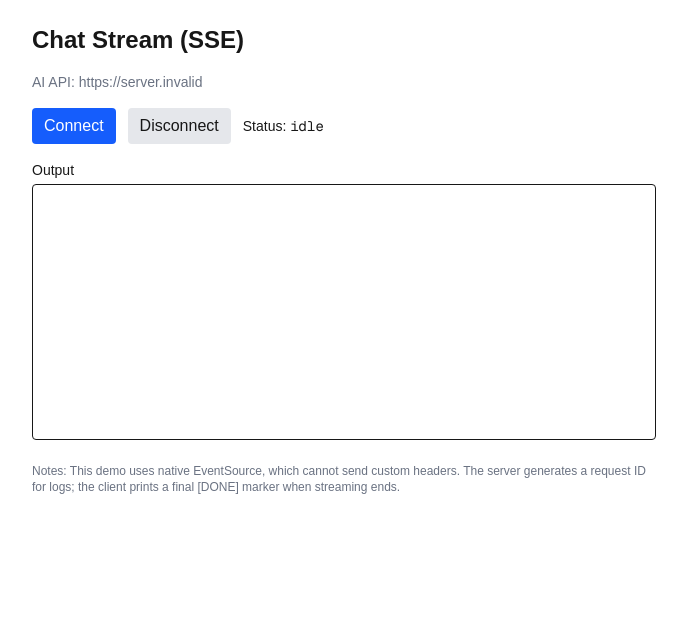
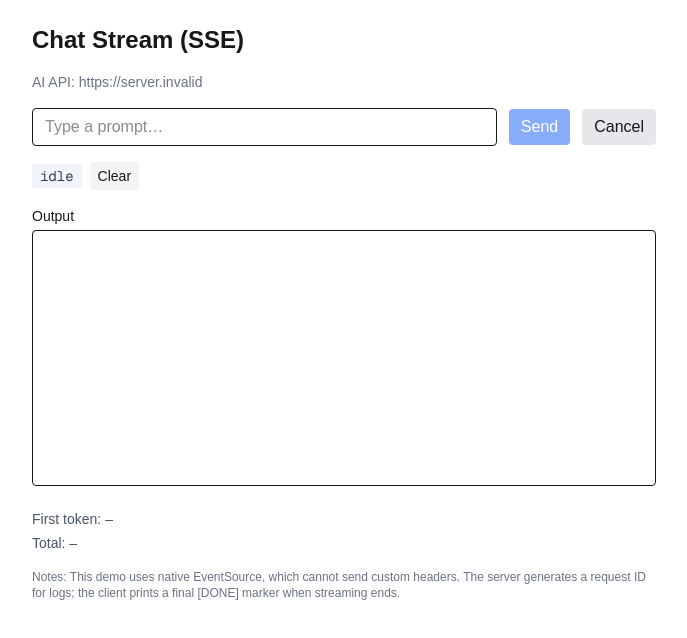
Before and after one commit to Antonio7098/coach-up-frontend, a Next.js app in the folder ui/: page /chat in a window 1280 px wide. Shown: the top 638 px of the page, without its empty margins (296-983 px from the left). Built offline with nearby package versions, Linux system fonts and the light colour scheme; no server answers.

Commit message:
SPR-001: close sprint; annotate deferrals; Playwright E2E added - Close SPR-001 (docs), defer unit/contract tests & k6 to SPR-002 - Start SPR-002 (in progress) - Add Playwright config and /chat E2E - Update OpenAPI JSON and Makefile - Polish /api/chat proxy and /chat page as part of streaming work

```diff
--- /dev/null
+++ b/ui/playwright.config.ts
@@ -0,0 +1,16 @@
+import { defineConfig, devices } from '@playwright/test';
+
+export default defineConfig({
+  testDir: './tests',
+  timeout: 30000,
+  expect: { timeout: 10000 },
+  use: {
+    baseURL: process.env.BASE_URL || 'http://localhost:3000',
+    trace: 'retain-on-failure',
+    video: 'off',
+    screenshot: 'only-on-failure',
+  },
+  projects: [
+    { name: 'chromium', use: { ...devices['Desktop Chrome'] } },
+  ],
+});
--- a/ui/src/app/api/chat/route.ts
+++ b/ui/src/app/api/chat/route.ts
@@ -11,7 +11,8 @@ function aiApiBaseUrl() {
 
 export async function GET(request: Request) {
   const controller = new AbortController();
-  const upstreamUrl = `${aiApiBaseUrl()}/chat/stream`;
+  const { search } = new URL(request.url);
+  const upstreamUrl = `${aiApiBaseUrl()}/chat/stream${search}`;
   const requestId = (globalThis as any).crypto?.randomUUID?.() ??
     Math.random().toString(36).slice(2);
 
--- a/ui/src/app/chat/page.tsx
+++ b/ui/src/app/chat/page.tsx
@@ -13,6 +13,10 @@ export default function ChatPage() {
     | "closed"
   >( "idle");
   const [output, setOutput] = useState("");
+  const [prompt, setPrompt] = useState("");
+  const [startedAt, setStartedAt] = useState<number | null>(null);
+  const [firstTokenMs, setFirstTokenMs] = useState<number | null>(null);
+  const [totalMs, setTotalMs] = useState<number | null>(null);
   const esRef = useRef<EventSource | null>(null);
   const retryRef = useRef<number>(0);
   const retryTimerRef = useRef<ReturnType<typeof setTimeout> | null>(null);
@@ -34,13 +38,20 @@ export default function ChatPage() {
     retryRef.current = 0;
   }, []);
 
-  const connect = useCallback(() => {
+  const connect = useCallback((p?: string) => {
     // Clean any previous connection
     disconnect();
 
     setStatus("connecting");
     // Use same-origin API proxy to avoid CORS
-    const url = `/api/chat`;
+    const qs = p && p.length > 0 ? `?prompt=${encodeURIComponent(p)}` : "";
+    const url = `/api/chat${qs}`;
+    // Reset output/metrics
+    setOutput("");
+    setFirstTokenMs(null);
+    setTotalMs(null);
+    const t0 = Date.now();
+    setStartedAt(t0);
     const es = new EventSource(url, { withCredentials: false });
     esRef.current = es;
 
@@ -53,8 +64,15 @@ export default function ChatPage() {
       // Server sends token chunks and a final [DONE]
       if (evt.data === "[DONE]") {
         append("\n[DONE]\n");
+        if (firstTokenMs == null) {
+          setFirstTokenMs(Date.now() - t0);
+        }
+        setTotalMs(Date.now() - t0);
         disconnect();
         return;
+      }
+      if (firstTokenMs == null) {
+        setFirstTokenMs(Date.now() - t0);
       }
       append(evt.data);
     };
@@ -86,21 +104,63 @@ export default function ChatPage() {
       <h1 className="text-2xl font-semibold">Chat Stream (SSE)</h1>
       <p className="text-sm text-gray-500">AI API: {AI_API_BASE_URL}</p>
 
-      <div className="flex items-center gap-3">
+      <form
+        onSubmit={(e) => {
+          e.preventDefault();
+          connect(prompt);
+        }}
+        className="flex items-center gap-3"
+      >
+        <input
+          type="text"
+          value={prompt}
+          onChange={(e) => setPrompt(e.target.value)}
+          placeholder="Type a prompt…"
+          className="flex-1 rounded border px-3 py-1.5"
+        />
         <button
-          onClick={connect}
+          type="submit"
           className="rounded bg-blue-600 px-3 py-1.5 text-white hover:bg-blue-700 disabled:opacity-50"
-          disabled={status === "connecting" || status === "open" || status === "retrying"}
+          disabled={status === "connecting" || status === "open" || status === "retrying" || prompt.length === 0}
         >
-          Connect
+          Send
         </button>
         <button
+          type="button"
           onClick={disconnect}
           className="rounded bg-gray-200 px-3 py-1.5 hover:bg-gray-300"
         >
-          Disconnect
+          Cancel
         </button>
-        <span className="text-sm">Status: <span className="font-mono">{status}</span></span>
+      </form>
+
+      <div className="flex items-center gap-2 text-sm">
+        <span
+          className={`inline-flex items-center rounded px-2 py-0.5 font-mono ${
+            status === "open"
+              ? "bg-green-100 text-green-700"
+              : status === "connecting"
+              ? "bg-yellow-100 text-yellow-700"
+              : status === "retrying"
+              ? "bg-orange-100 text-orange-700"
+              : status === "closed"
+              ? "bg-gray-100 text-gray-700"
+              : "bg-slate-100 text-slate-700"
+          }`}
+        >
+          {status}
+        </span>
+        <button
+          type="button"
+          onClick={() => {
+            setOutput("");
+            setFirstTokenMs(null);
+            setTotalMs(null);
+          }}
+          className="rounded bg-gray-100 px-2 py-1 hover:bg-gray-200"
+        >
+          Clear
+        </button>
       </div>
 
       <div>
@@ -112,6 +172,20 @@ export default function ChatPage() {
         />
       </div>
 
+      <div className="text-sm text-gray-600 space-y-1">
+        <div>
+          First token: {firstTokenMs != null ? `${firstTokenMs} ms` : "–"}
+        </div>
+        <div>
+          Total: {totalMs != null ? `${totalMs} ms` : "–"}
+        </div>
+        {startedAt != null && (
+          <div className="text-xs text-gray-400">
+            Started at: {new Date(startedAt).toLocaleTimeString()}
+          </div>
+        )}
+      </div>
+
       <div className="text-xs text-gray-500">
         Notes: This demo uses native EventSource, which cannot send custom headers. The server generates a request ID for logs; the client prints a final [DONE] marker when streaming ends.
       </div>
```
Also changed, not shown: ui/package.json (+10 -7 lines), ui/tests/tsconfig.json (added, +12 -0 lines), 7 other files (tests, documents, lock files or other folders).
